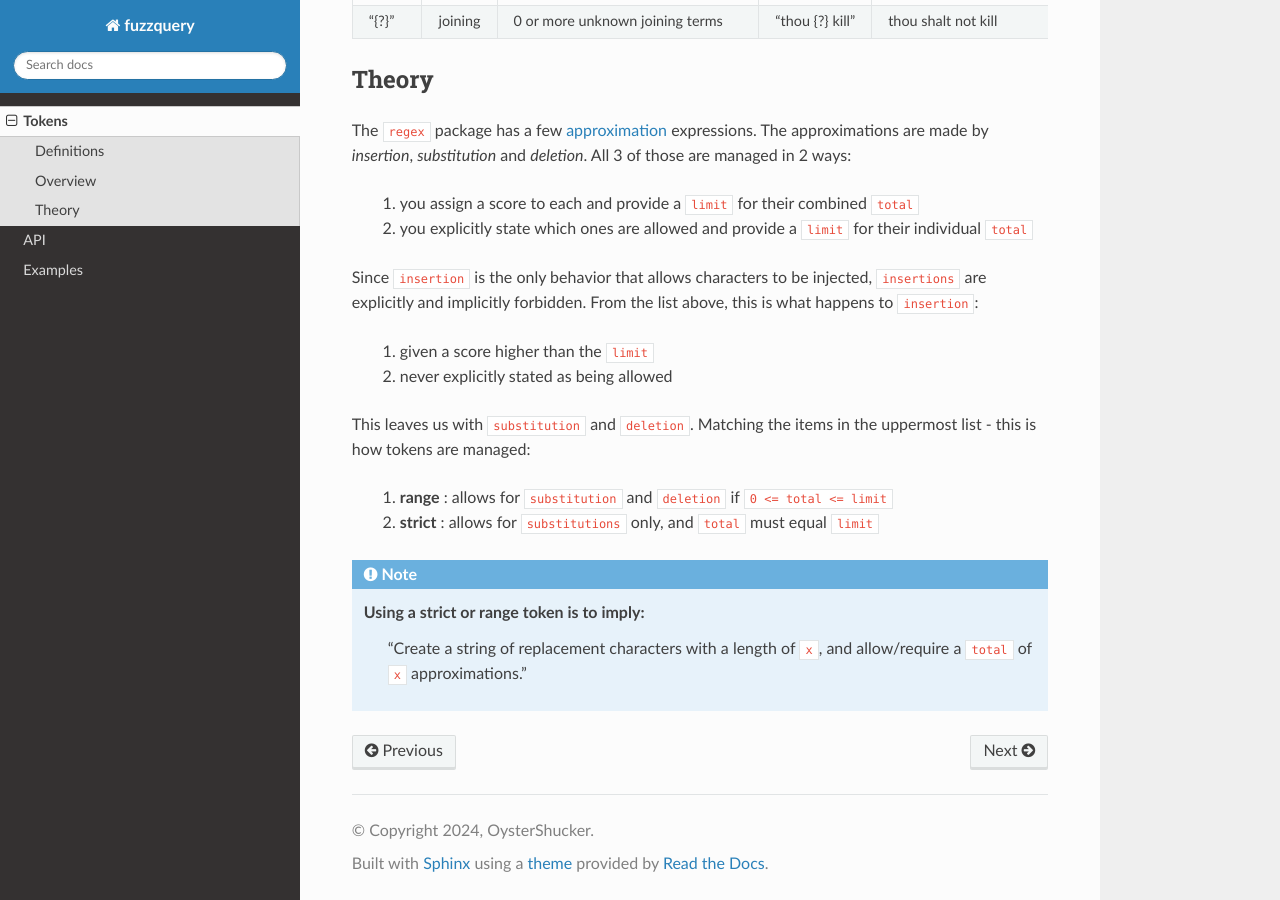
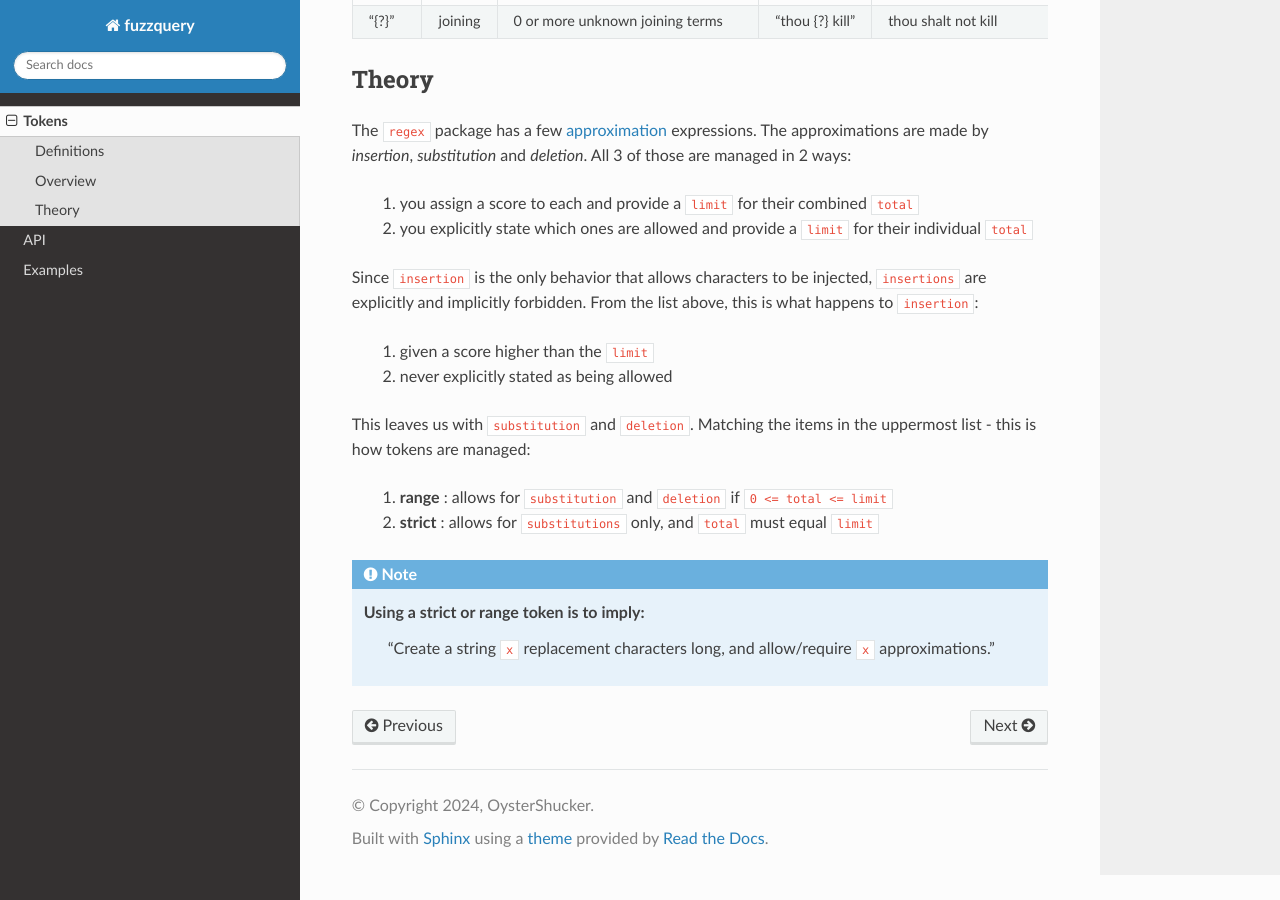
Before and after one commit to OneMadGypsy/fuzzquery, a Sphinx documentation site: the page built from docs/source/tokens.rst, in a window 1280 px wide and 900 px high, scrolled down 859 px. Built offline with Sphinx 7.4.7 and the Read the Docs theme 2.0.0, drawn with Linux system fonts in a browser that asks for light colours.

Commit message:
Update tokens.rst

```diff
--- a/docs/source/tokens.rst
+++ b/docs/source/tokens.rst
@@ -56,4 +56,4 @@ This leaves us with ``substitution`` and ``deletion``. Matching the items in the
 .. note::
 
   Using a strict or range token is to imply:
-    "Create a string of replacement characters with a length of ``x``, and allow/require a ``total`` of ``x`` approximations."
+    "Create a string ``x`` replacement characters long, and allow/require ``x`` approximations."
```
